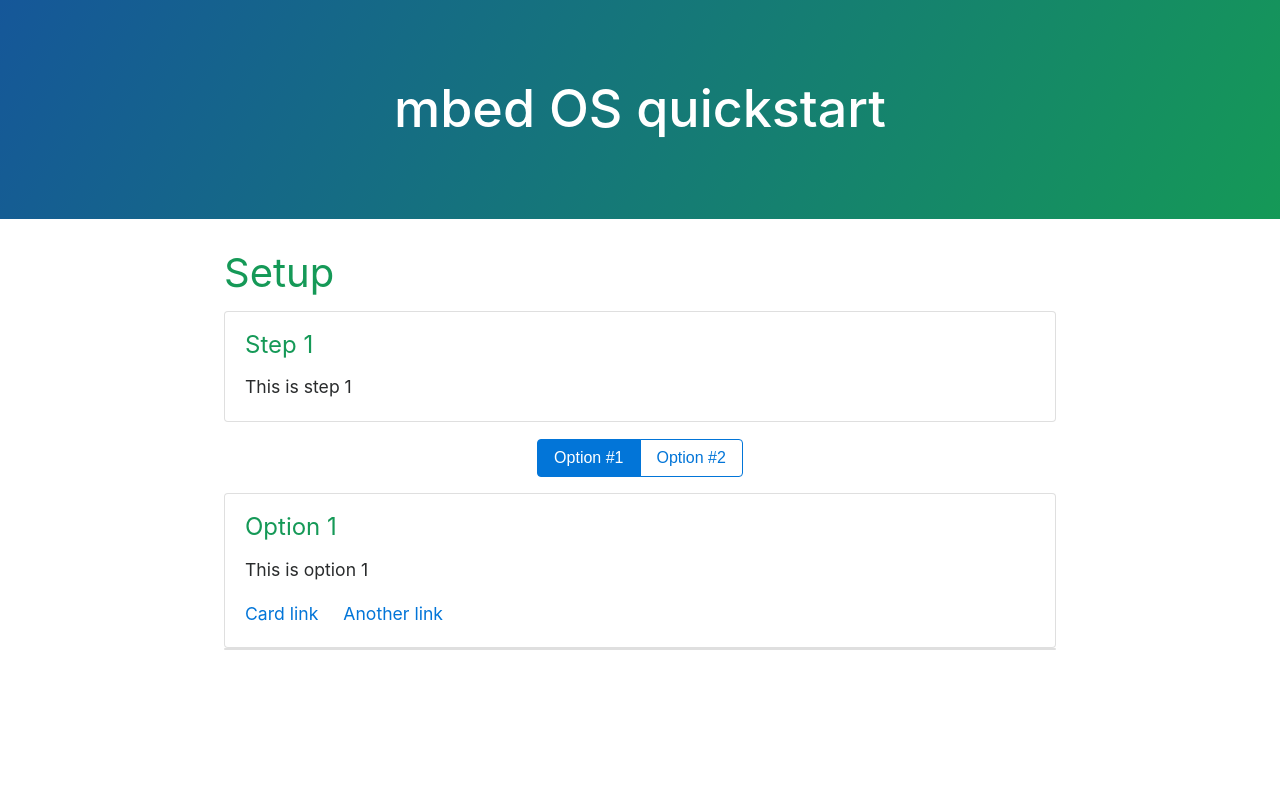
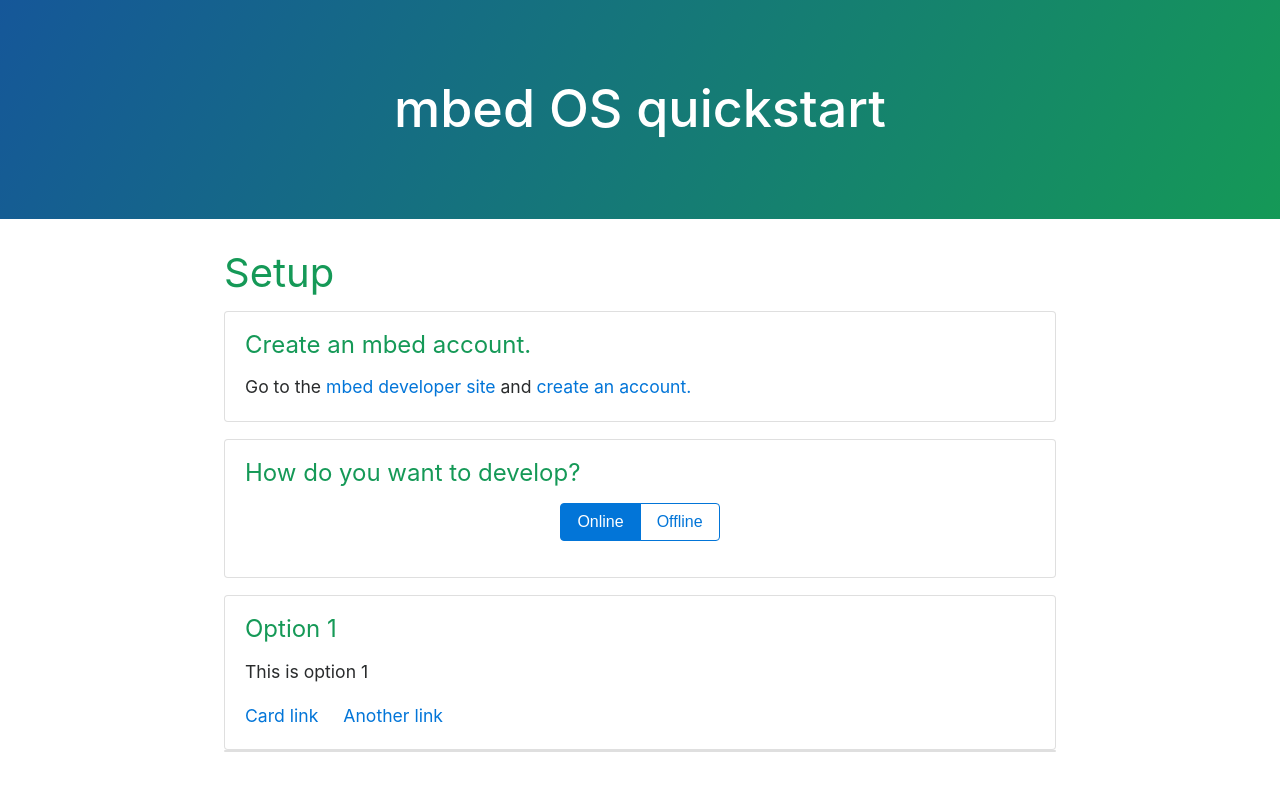
Before and after one commit to BlackstoneEngineering/sarahmarshy.github.io, a Jekyll site: the page built from index.md, in a window 1280 px wide. Shown: the top 791 px of the page. Built offline with Jekyll 4.4.1, drawn with Linux system fonts in a browser that asks for light colours; nearby versions of some CDN libraries; the repository's description, which GitHub fills in, is left out; our own code applies the rules of GitHub Pages for plain Markdown files.

Commit message:
Account creation and development style added

```diff
--- a/index.md
+++ b/index.md
@@ -6,23 +6,27 @@ Setup
 
 <div class="card">
   <div class="card-block">
-    <h4 class="card-title">Step 1</h4>
-    <p class="card-text">This is step 1</p>
+    <h4 class="card-title">Create an mbed account.</h4>
+    <p class="card-text">Go to the <a href = "https://developer.mbed.org">mbed developer site</a> and <a href = "https://developer.mbed.org/account/signup/?next=%2F"> create an account.</a></p>
   </div>
 </div>
 <p>
-
-<div style="text-align: center;">
-  <div id="step2-selector" class="btn-group" role="group">
-    <button class="btn btn-outline-primary" type="button" data-toggle="collapse" data-parent="#step2" data-target="#step2-option1"  aria-pressed="true" aria-controls="step2-option1">
-    Option #1
-    </button>
-    <button class="btn btn-outline-primary" type="button" data-toggle="collapse" data-parent="#step2" data-target="#step2-option2" aria-pressed="false" aria-controls="step2-option2">
-    Option #2
-    </button>
+<div class="card">
+  <div class="card-block">
+      <h4 class="card-title">How do you want to develop?</h4>
+      <div style="text-align: center;">
+      <div id="step2-selector" class="btn-group" role="group">
+            <button class="btn btn-outline-primary" type="button" data-toggle="collapse" data-parent="#step2" data-target="#step2-option1"  aria-pressed="true" aria-controls="step2-option1">
+            Online
+            </button>
+            <button class="btn btn-outline-primary" type="button" data-toggle="collapse" data-parent="#step2" data-target="#step2-option2" aria-pressed="false" aria-controls="step2-option2">
+            Offline
+            </button>
+      </div>
+      </div>
   </div>
 </div>
-
+<p>
 <div id="step2" aria-multiselectable="true">
   <div class="card">
     <div id="step2-option1" class="collapse show" aria-labelledby="option1">
```
